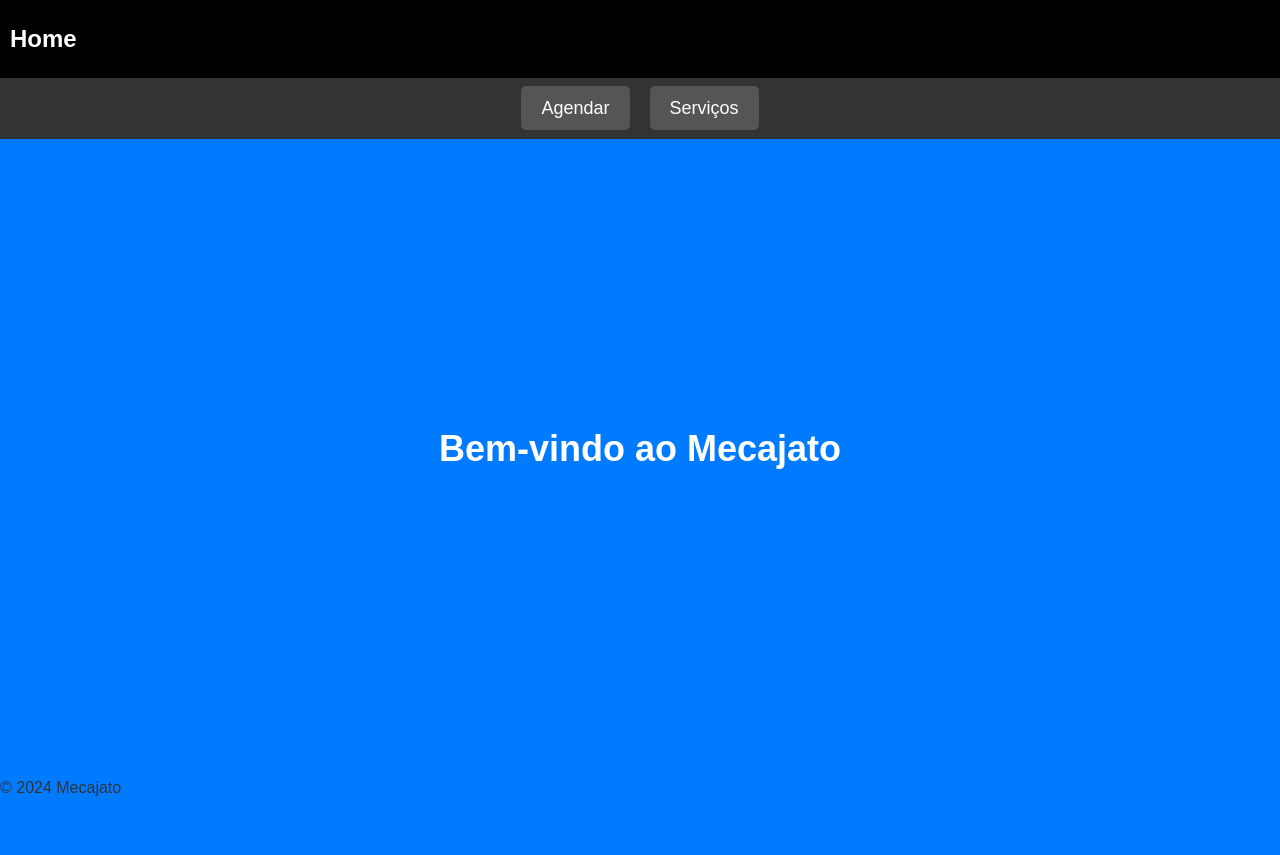
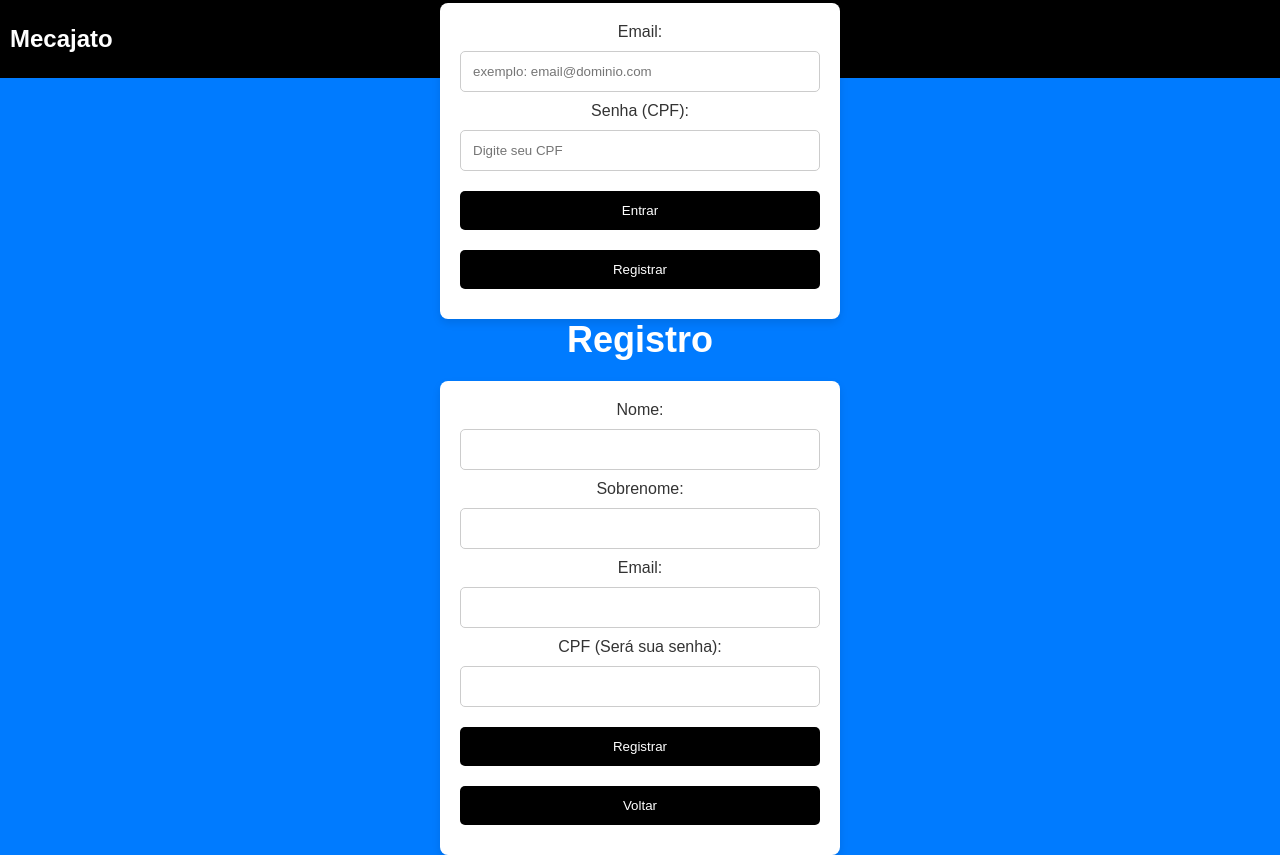
Before and after one commit to GabrielKrepker/LavaJatoVictor, a Django app: page / in a window 1280 px wide. Before the commit the page ends 796 px from the top, so only its background shows below. Run offline with Django 4.2, Linux system fonts and the light colour scheme.

Commit message:
Update home.html

```diff
--- a/clientes/templates/clientes/home.html
+++ b/clientes/templates/clientes/home.html
@@ -5,30 +5,59 @@
     <meta charset="UTF-8">
     <meta name="viewport" content="width=device-width, initial-scale=1.0">
     <link rel="stylesheet" href="{% static 'cliente.css/clientes.css' %}">
-    <title>Home</title>
+    <title>Login</title>
 </head>
 <body>
-
     <div class="root-bar">
-        Home
+        Mecajato
     </div>
 
-    <nav class="navbar">
-        <ul class="nav-links">
-            <li><a href="{% url 'agendar' %}">Agendar</a></li>
-            <li><a href="{% url 'servicos' %}">Serviços</a></li>
-        </ul>
-    </nav>
+    <div class="main-content">
+        <div class="content-container">
+            <div id="login-container">
+                <h1>Login</h1>
+                <form method="POST" action="{% url 'login' %}">
+                    {% csrf_token %}
+                    <label for="username">Email:</label>
+                    <input type="email" id="username" name="username" placeholder="exemplo: email@dominio.com" required>
 
-    <div class="main-content">
-        <h1>Bem-vindo ao Mecajato</h1>
+                    <label for="password">Senha (CPF):</label>
+                    <input type="password" id="password" name="password" placeholder="Digite seu CPF" required>
+
+                    {% if error %}
+                        <p class="error">{{ error }}</p>
+                    {% endif %}
+
+                    <div class="btn-container">
+                        <button type="submit" class="btn-register-submit">Entrar</button>
+                        <button type="button" id="show-register" class="btn-register">Registrar</button>
+                    </div>
+                </form>
+            </div>
+
+            <div id="register-container" class="hidden">
+                <h1>Registro</h1>
+                <form method="POST" action="{% url 'register' %}">
+                    {% csrf_token %}
+                    <label for="nome">Nome:</label>
+                    <input type="text" id="nome" name="nome" required>
+
+                    <label for="sobrenome">Sobrenome:</label>
+                    <input type="text" id="sobrenome" name="sobrenome" required>
+
+                    <label for="email">Email:</label>
+                    <input type="email" id="email" name="email" required>
+
+                    <label for="cpf">CPF (Será sua senha):</label>
+                    <input type="text" id="cpf" name="cpf" required>
+
+                    <button type="submit" class="btn-register-submit">Registrar</button>
+                    <button id="back-to-login" type="button" class="btn-back">Voltar</button>
+                </form>
+            </div>
+        </div>
     </div>
 
-    <div class="root-bar-bottom">
-        © 2024 Mecajato
-    </div>
-
-    <script src="{% static 'cliente.js/cleientes.js' %}"></script>
-
+    <script src="{% static 'cliente.js/clientes.js' %}"></script>
 </body>
 </html>
```
